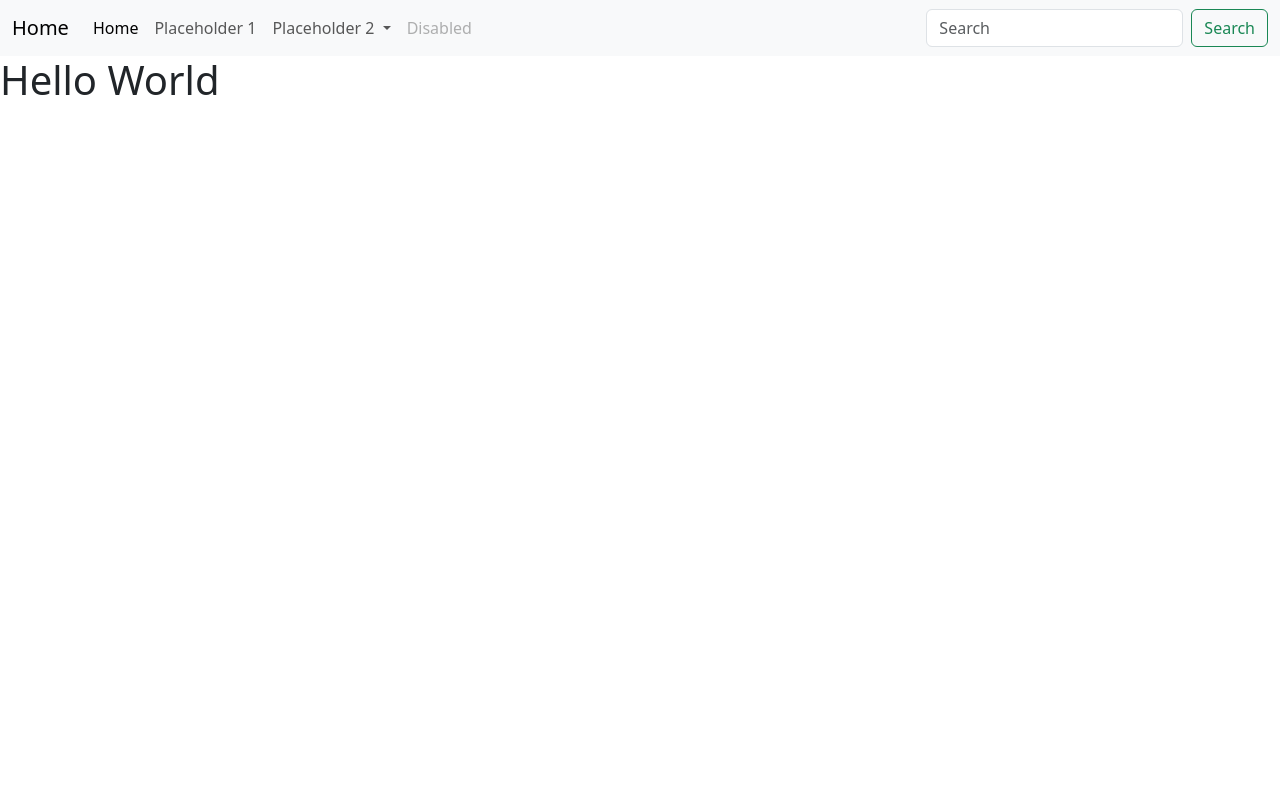
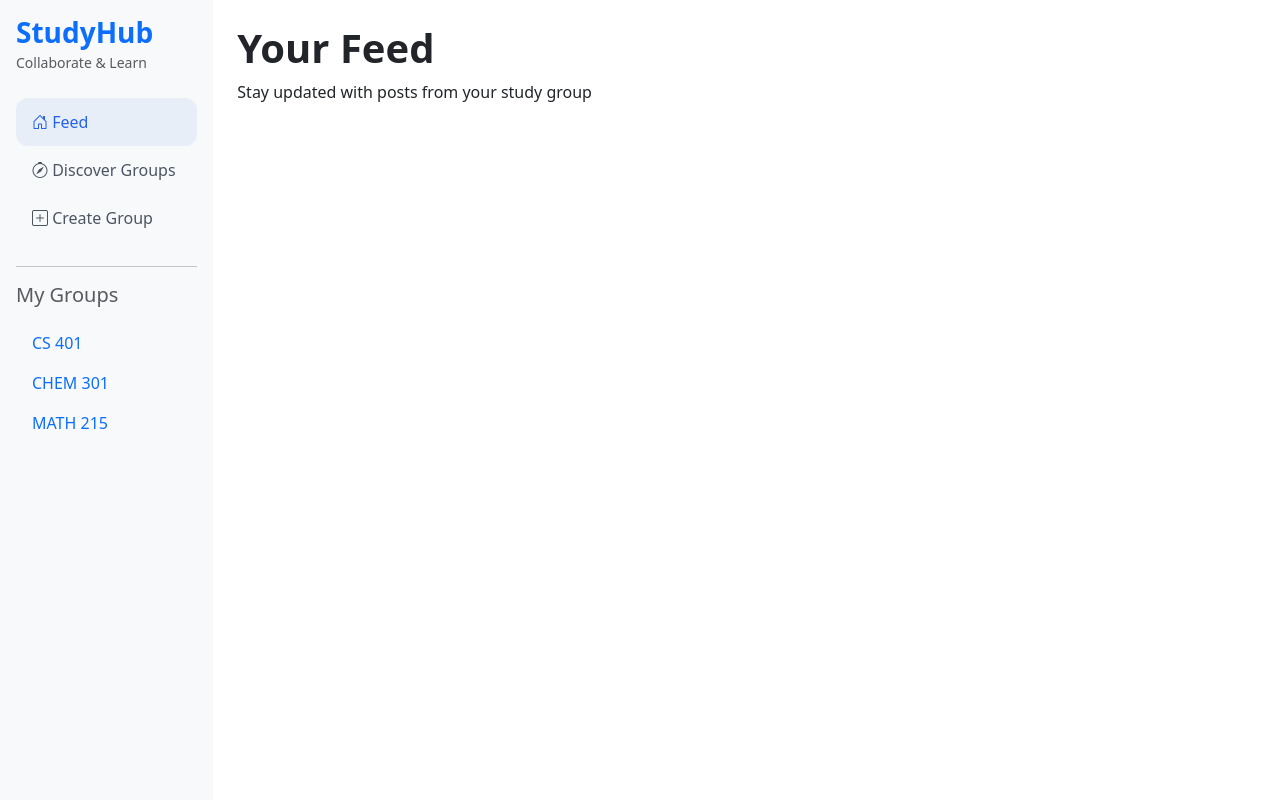
Before and after one commit to CASanchez94/SWEProject, a Django app: page / in a window 1280 px wide. Run offline with Django 5.2, Linux system fonts and the light colour scheme.

Commit message:
Feed,Discover,Create pages progress

```diff
--- /dev/null
+++ b/classApp/static/css/style.css
@@ -0,0 +1,28 @@
+body{
+    background-color: white;
+}
+
+.sidebar {
+    background-color: white;
+}
+
+
+.sidebar-links.nav-pills .nav-link {
+    color: #4b5563 !important;
+    border-radius: 12px;
+    padding: 12px 16px;
+}
+
+.sidebar-links.nav-pills .nav-link:hover {
+    background-color: #eef2f7 !important;
+    color: #374151 !important;
+}
+
+.sidebar-links.nav-pills .nav-link.active {
+    background-color: #e8eef7 !important;
+    color: #2563eb !important;
+}
+
+.sidebar-links.nav-pills .nav-link.active .bi {
+    color: #2563eb !important;
+}
--- a/classApp/templates/base.html
+++ b/classApp/templates/base.html
@@ -1,16 +1,32 @@
 <!doctype html>
 <html lang="en">
-  <head>
+<head>
+  {% load static %}
     <meta charset="utf-8">
     <meta name="viewport" content="width=device-width, initial-scale=1">
     <title>Spring 2026 Web App</title>
+    <link rel="stylesheet" href="https://cdn.jsdelivr.net/npm/bootstrap-icons@1.13.1/font/bootstrap-icons.min.css">
     <link href="https://cdn.jsdelivr.net/npm/bootstrap@5.3.8/dist/css/bootstrap.min.css" rel="stylesheet" integrity="sha384-sRIl4kxILFvY47J16cr9ZwB07vP4J8+LH7qKQnuqkuIAvNWLzeN8tE5YBujZqJLB" crossorigin="anonymous">
-  </head>
+    <link rel="stylesheet" href="{% static 'css/style.css' %}">
+</head>
+<body>
 
-  <body>
-  	{%include 'navbar.html' %}
-    {% block content %}
-	  {% endblock %}
+
+    <div class="container-fluid">
+        <div class="row">
+
+            <div class="col-md-3 col-lg-2 p-0 bg-body-tertiary min-vh-100">
+                {% include 'sidebar.html' %}
+            </div>
+
+            <main class="col-md-9 col-lg-10 px-4 py-4">
+                {% block content %}
+                {% endblock %}
+            </main>
+
+        </div>
+    </div>
+
     <script src="https://cdn.jsdelivr.net/npm/bootstrap@5.3.8/dist/js/bootstrap.bundle.min.js" integrity="sha384-FKyoEForCGlyvwx9Hj09JcYn3nv7wiPVlz7YYwJrWVcXK/BmnVDxM+D2scQbITxI" crossorigin="anonymous"></script>
-  </body>
+</body>
 </html>
--- /dev/null
+++ b/classApp/templates/discover.html
@@ -0,0 +1,6 @@
+{% extends "base.html" %}
+
+{% block content %}
+<h1 class="fw-bold fs-1">Discover Groups</h1>
+<p>Find and join study groups for your courses.</p>
+{% endblock %}
--- /dev/null
+++ b/classApp/templates/feed.html
@@ -0,0 +1,7 @@
+{% extends 'base.html' %}
+
+{% block content %}
+<h1 class="fw-bold fs-1">Your Feed</h1>
+<p>Stay updated with posts from your study group</p>
+
+{% endblock %}
--- a/classApp/templates/home.html
+++ /dev/null
@@ -1,6 +0,0 @@
-{% extends 'base.html' %}
-{% block content %}
-
-<h1>Hello World</h1>
-
-{% endblock %}
--- a/classApp/templates/navbar.html
+++ /dev/null
@@ -1,36 +0,0 @@
-<nav class="navbar navbar-expand-lg bg-body-tertiary">
-  <div class="container-fluid">
-    <a class="navbar-brand" href="#">Home</a>
-    <button class="navbar-toggler" type="button" data-bs-toggle="collapse" data-bs-target="#navbarSupportedContent" aria-controls="navbarSupportedContent" aria-expanded="false" aria-label="Toggle navigation">
-      <span class="navbar-toggler-icon"></span>
-    </button>
-    <div class="collapse navbar-collapse" id="navbarSupportedContent">
-      <ul class="navbar-nav me-auto mb-2 mb-lg-0">
-        <li class="nav-item">
-          <a class="nav-link active" aria-current="page" href="#">Home</a>
-        </li>
-        <li class="nav-item">
-          <a class="nav-link" href="#">Placeholder 1</a>
-        </li>
-        <li class="nav-item dropdown">
-          <a class="nav-link dropdown-toggle" href="#" role="button" data-bs-toggle="dropdown" aria-expanded="false">
-            Placeholder 2
-          </a>
-          <ul class="dropdown-menu">
-            <li><a class="dropdown-item" href="#">Action</a></li>
-            <li><a class="dropdown-item" href="#">Another action</a></li>
-            <li><hr class="dropdown-divider"></li>
-            <li><a class="dropdown-item" href="#">Something else here</a></li>
-          </ul>
-        </li>
-        <li class="nav-item">
-          <a class="nav-link disabled" aria-disabled="true">Disabled</a>
-        </li>
-      </ul>
-      <form class="d-flex" role="search">
-        <input class="form-control me-2" type="search" placeholder="Search" aria-label="Search"/>
-        <button class="btn btn-outline-success" type="submit">Search</button>
-      </form>
-    </div>
-  </div>
-</nav>
--- /dev/null
+++ b/classApp/templates/sidebar.html
@@ -0,0 +1,49 @@
+<div class="sidebar-wrap p-3">
+
+    <div class="sidebar-brand mb-4">
+        <h3 class="fw-bold text-primary mb-0">StudyHub</h3>
+        <small class="text-muted">Collaborate & Learn</small>
+    </div>
+
+    <ul class="nav nav-pills flex-column sidebar-links mb-4">
+        <li class="nav-item">
+            <a href="/" class="nav-link active">
+                <i class="bi bi-house-door"></i>
+                <span>Feed</span>
+            </a>
+        </li>
+
+        <li class="nav-item">
+            <a href="/discover/" class="nav-link text-body-emphasis">
+                <i class="bi bi-compass"></i>
+                <span>Discover Groups</span>
+            </a>
+        </li>
+
+        <li class="nav-item">
+            <a href="{% url 'create_group' %}" class="nav-link text-body-emphasis">
+                <i class="bi bi-plus-square"></i>
+                <span>Create Group</span>
+            </a>
+        </li>
+    </ul>
+
+    <hr>
+
+    <div class="mt-3">
+        <h5 class="text-muted mb-3">My Groups</h5>
+
+        <ul class="nav flex-column group-links">
+            <li class="nav-item">
+                <a href="#" class="nav-link">CS 401</a>
+            </li>
+            <li class="nav-item">
+                <a href="#" class="nav-link">CHEM 301</a>
+            </li>
+            <li class="nav-item">
+                <a href="#" class="nav-link">MATH 215</a>
+            </li>
+        </ul>
+    </div>
+
+</div>
--- a/classApp/urls.py
+++ b/classApp/urls.py
@@ -3,9 +3,11 @@ from django.contrib.auth import views as auth_views
 from . import views
 
 urlpatterns = [
-    path('', views.home, name ='home'),
+    path('', views.home, name ='feed'),
     path('profile/', views.profile, name ='profile'),
     path('register/', views.register, name='register'),
     path('login/', auth_views.LoginView.as_view(template_name='login.html'), name='login'),
     path('logout/', auth_views.LogoutView.as_view(), name='logout'),
+    path('discover/', views.discover, name='discover'),
+    path('create-group/', views.create_group, name='create_group'),
 ]
--- a/classApp/views.py
+++ b/classApp/views.py
@@ -5,7 +5,13 @@ from django.contrib import messages
 from django.contrib.auth.decorators import login_required
 
 def home(request):
-	return render(request, 'home.html',{})
+	return render(request, 'feed.html',{})
+
+def discover(request):
+	return render(request, 'discover.html',{})
+
+def create_group(request):
+	return render(request, 'create_group.html',{})
 
 def register(request):
     if request.method == "POST":
```
Also changed, not shown: classApp/templates/create_group.html (added, +16 -0 lines).
